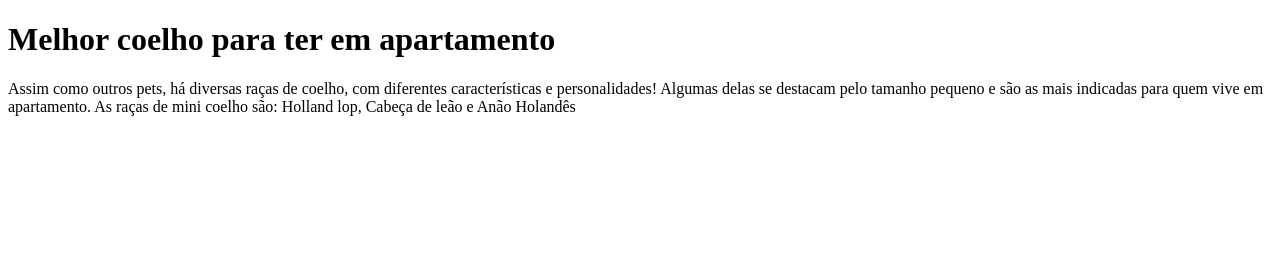
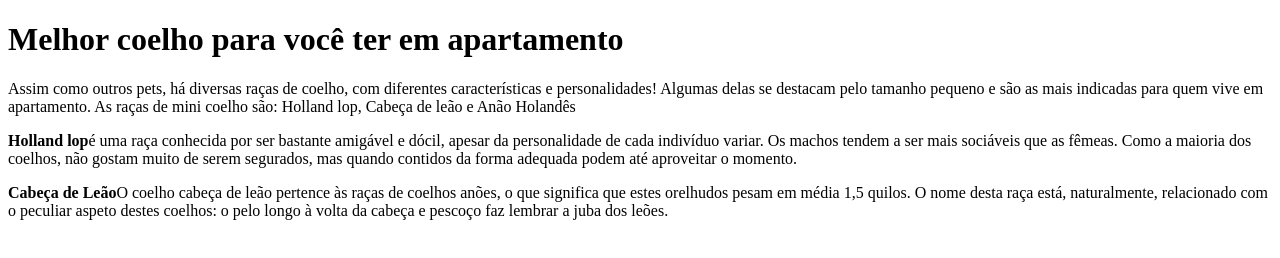
Before and after one commit to laisinhadograu/provalais, a plain HTML site: page index.html in a window 1280 px wide. Drawn offline with Linux system fonts and the light colour scheme.

Commit message:
Update index.html

```diff
--- a/index.html
+++ b/index.html
@@ -6,9 +6,17 @@
     <title>Document</title>
 </head>
 <body>
-   <h1>Melhor coelho para ter em apartamento</h1>
+   <h1>Melhor coelho para você ter em apartamento</h1>
+
     <p>Assim como outros pets, há diversas raças de coelho, com diferentes características e personalidades! Algumas delas se destacam pelo tamanho pequeno e são as mais indicadas para quem vive em apartamento. As raças de mini coelho são:
      Holland lop, Cabeça de leão e Anão Holandês</p>
-    <p><strin</p>
+
+    <p><strong>Holland lop</strong>é uma raça conhecida por ser bastante amigável e dócil, apesar da personalidade de cada indivíduo variar.
+        Os machos tendem a ser mais sociáveis que as fêmeas. Como a maioria dos coelhos,
+        não gostam muito de serem segurados, mas quando contidos da forma adequada podem até aproveitar o momento.</p>
+
+    <p><strong>Cabeça de Leão</strong>O coelho cabeça de leão pertence às raças de coelhos anões,
+        o que significa que estes orelhudos pesam em média 1,5 quilos. O nome desta raça está, naturalmente,
+        relacionado com o peculiar aspeto destes coelhos: o pelo longo à volta da cabeça e pescoço faz lembrar a juba dos leões.</p>
 </body>
 </html>
```
